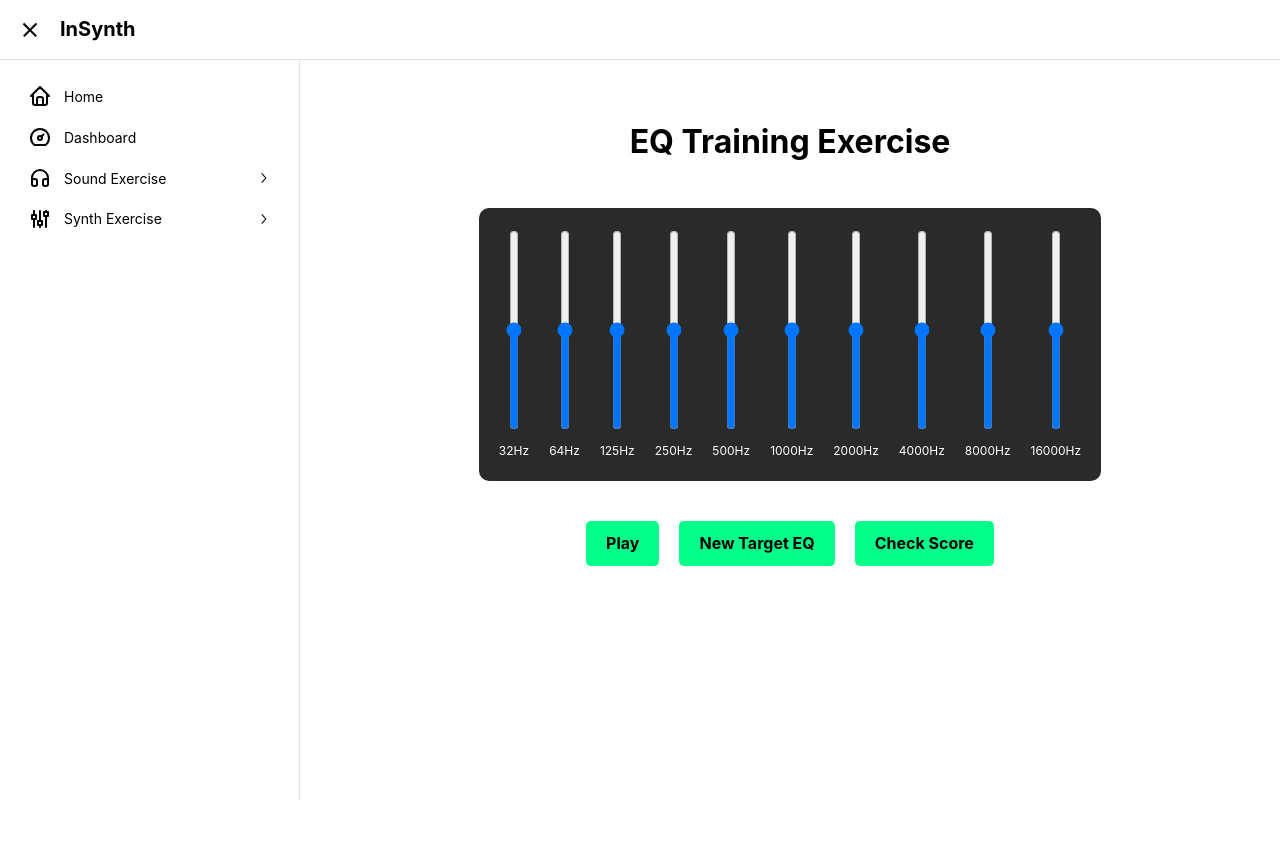
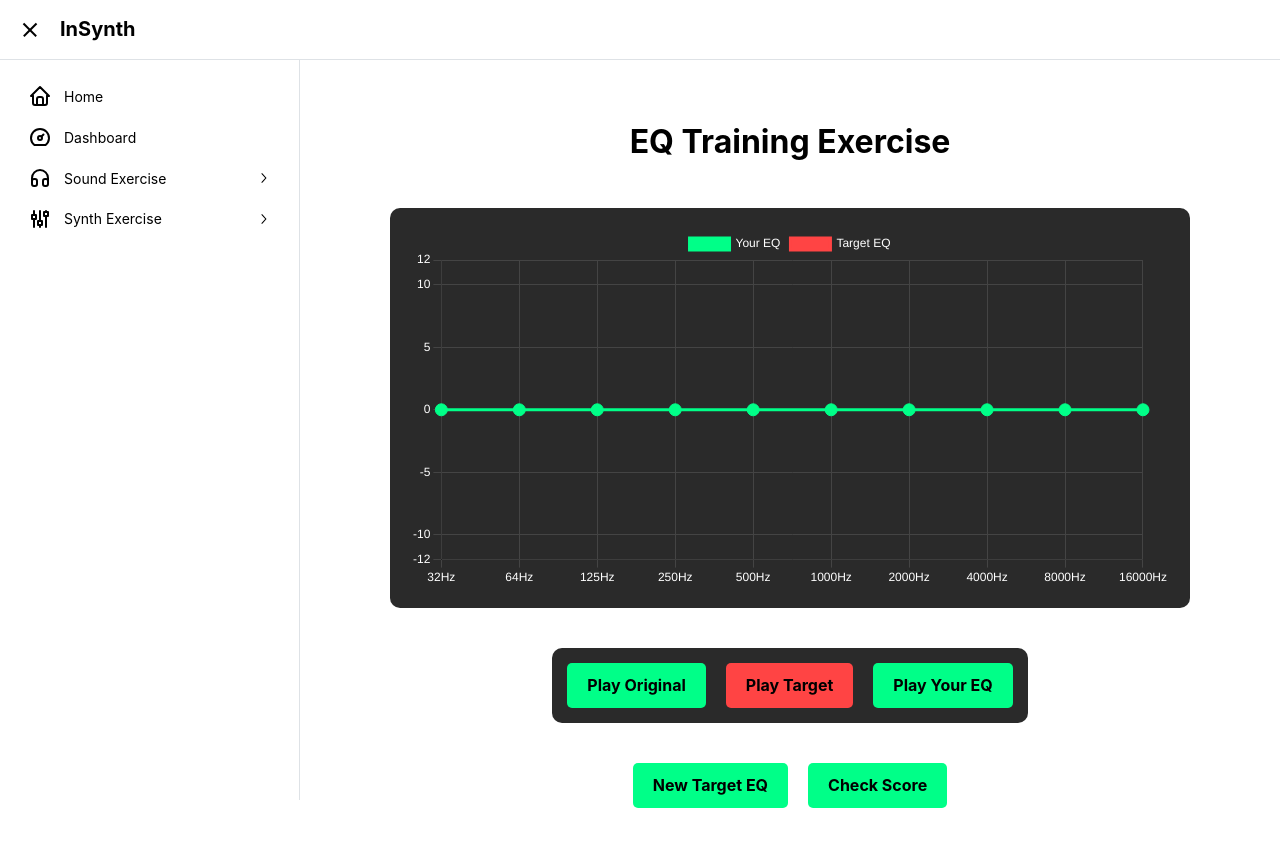
Before and after one commit to YuWangHei/InSynth, a React (Create React App) app: page /#/SynthQ1 in a window 1280 px wide. Before the commit this address led to /#/SynthQ3. Shown: the top 846 px of the page. Before the commit the page ends 800 px from the top, so only its background shows below. Built offline with nearby package versions, Linux system fonts and the light colour scheme.

Commit message:
Updated SynthExercise.js to allow user use Graphical EQ with line graph

```diff
--- a/package.json
+++ b/package.json
@@ -15,7 +15,9 @@
     "@testing-library/jest-dom": "^5.17.0",
     "@testing-library/react": "^13.4.0",
     "@testing-library/user-event": "^13.5.0",
+    "chart.js": "^4.4.6",
     "react": "^18.3.1",
+    "react-chartjs-2": "^5.2.0",
     "react-dom": "^18.3.1",
     "react-router-dom": "^6.27.0",
     "react-scripts": "5.0.1",
--- a/src/pages/synth-exercise/SynthExercise.js
+++ b/src/pages/synth-exercise/SynthExercise.js
@@ -1,9 +1,29 @@
 import React, { useState, useEffect, useRef } from 'react';
 import Frame from '../Frame';
 import styled from 'styled-components';
-import music from './SoundSample/NokiaRingTone.mp3'
+import music from './SoundSample/NokiaRingTone.mp3';
+import { Line } from 'react-chartjs-2';
+import {
+  Chart as ChartJS,
+  CategoryScale,
+  LinearScale,
+  PointElement,
+  LineElement,
+  Title,
+  Tooltip,
+  Legend
+} from 'chart.js';
 
-// Styled components
+ChartJS.register(
+  CategoryScale,
+  LinearScale,
+  PointElement,
+  LineElement,
+  Title,
+  Tooltip,
+  Legend
+);
+
 const EQContainer = styled.div`
   display: flex;
   flex-direction: column;
@@ -12,41 +32,12 @@ const EQContainer = styled.div`
   padding: 20px;
 `;
 
-const EQControls = styled.div`
-  display: flex;
-  gap: 20px;
-  align-items: flex-end;
+const GraphContainer = styled.div`
+  width: 800px;
+  height: 400px;
   background: #2a2a2a;
   padding: 20px;
   border-radius: 10px;
-`;
-
-const Band = styled.div`
-  display: flex;
-  flex-direction: column;
-  align-items: center;
-  gap: 10px;
-`;
-
-const Slider = styled.input`
-  -webkit-appearance: slider-vertical;
-  height: 200px;
-  width: 20px;
-  background: #4a4a4a;
-
-  &::-webkit-slider-thumb {
-    -webkit-appearance: none;
-    width: 20px;
-    height: 20px;
-    background: #00ff88;
-    border-radius: 50%;
-    cursor: pointer;
-  }
-`;
-
-const FreqLabel = styled.span`
-  color: white;
-  font-size: 12px;
 `;
 
 const Controls = styled.div`
@@ -68,6 +59,22 @@ const Button = styled.button`
   }
 `;
 
+const PlaybackControls = styled.div`
+  display: flex;
+  gap: 20px;
+  margin-top: 20px;
+  padding: 15px;
+  background: #2a2a2a;
+  border-radius: 10px;
+`;
+
+const PlaybackButton = styled(Button)`
+  background: ${props => props.$mode === 'target' ? '#ff4444' : '#00ff88'};
+  &:hover {
+    background: ${props => props.$mode === 'target' ? '#cc3333' : '#00cc6a'};
+  }
+`;
+
 const Score = styled.div`
   font-size: 24px;
   color: white;
@@ -75,34 +82,44 @@ const Score = styled.div`
 `;
 
 function SynthExercise() {
+  // Original audio context and elements
   const audioContext = useRef(null);
   const audioElement = useRef(null);
   const filters = useRef([]);
+
+  // Target EQ audio context and elements
+  const targetAudioContext = useRef(null);
+  const targetAudioElement = useRef(null);
+  const targetFilters = useRef([]);
+
+  const chartRef = useRef(null);
+  const isDragging = useRef(false);
+  const currentDragPoint = useRef(null);
+
   const [isPlaying, setIsPlaying] = useState(false);
+  const [isPlayingTarget, setIsPlayingTarget] = useState(false);
+  const [isPlayingOriginal, setIsPlayingOriginal] = useState(false);
+
+  const frequencies = [32, 64, 125, 250, 500, 1000, 2000, 4000, 8000, 16000];
   const [eqValues, setEqValues] = useState({
-    32: 0,
-    64: 0,
-    125: 0,
-    250: 0,
-    500: 0,
-    1000: 0,
-    2000: 0,
-    4000: 0,
-    8000: 0,
-    16000: 0
+    32: 0, 64: 0, 125: 0, 250: 0, 500: 0,
+    1000: 0, 2000: 0, 4000: 0, 8000: 0, 16000: 0
   });
   const [targetEQ, setTargetEQ] = useState({});
   const [score, setScore] = useState(0);
 
-  // Initialize Web Audio API
   useEffect(() => {
+    // Setup main audio context
     audioContext.current = new (window.AudioContext || window.webkitAudioContext)();
-    audioElement.current = new Audio(music); // Replace with actual audio path
-
+    audioElement.current = new Audio(music);
     const source = audioContext.current.createMediaElementSource(audioElement.current);
 
-    // Create filters for each frequency band
-    const frequencies = [32, 64, 125, 250, 500, 1000, 2000, 4000, 8000, 16000];
+    // Setup target audio context
+    targetAudioContext.current = new (window.AudioContext || window.webkitAudioContext)();
+    targetAudioElement.current = new Audio(music);
+    const targetSource = targetAudioContext.current.createMediaElementSource(targetAudioElement.current);
+
+    // Setup main filters
     filters.current = frequencies.map(freq => {
       const filter = audioContext.current.createBiquadFilter();
       filter.type = 'peaking';
@@ -112,19 +129,49 @@ function SynthExercise() {
       return filter;
     });
 
-    // Connect the filters in series
+    // Setup target filters
+    targetFilters.current = frequencies.map(freq => {
+      const filter = targetAudioContext.current.createBiquadFilter();
+      filter.type = 'peaking';
+      filter.frequency.value = freq;
+      filter.Q.value = 1;
+      filter.gain.value = 0;
+      return filter;
+    });
+
+    // Connect main audio chain
     source.connect(filters.current[0]);
     for (let i = 0; i < filters.current.length - 1; i++) {
       filters.current[i].connect(filters.current[i + 1]);
     }
     filters.current[filters.current.length - 1].connect(audioContext.current.destination);
 
+    // Connect target audio chain
+    targetSource.connect(targetFilters.current[0]);
+    for (let i = 0; i < targetFilters.current.length - 1; i++) {
+      targetFilters.current[i].connect(targetFilters.current[i + 1]);
+    }
+    targetFilters.current[targetFilters.current.length - 1].connect(targetAudioContext.current.destination);
+
+    // Add drag event listeners
+    document.addEventListener('mousemove', handleMouseMove);
+    document.addEventListener('mouseup', handleMouseUp);
+
     return () => {
-      if (audioContext.current) {
-        audioContext.current.close();
-      }
+      if (audioContext.current) audioContext.current.close();
+      if (targetAudioContext.current) targetAudioContext.current.close();
+      document.removeEventListener('mousemove', handleMouseMove);
+      document.removeEventListener('mouseup', handleMouseUp);
     };
   }, []);
+
+  // ... (keep the mouse handling functions the same)
+  const calculateDbFromY = (y, rect) => {
+    const height = rect.height;
+    const relativeY = y - rect.top;
+    const value = Math.round(24 * (1 - relativeY / height) - 12);
+    return Math.max(-12, Math.min(12, value));
+  };
 
   const handleEQChange = (freq, value) => {
     setEqValues(prev => ({
@@ -132,68 +179,227 @@ function SynthExercise() {
       [freq]: value
     }));
 
-    // Update filter gain
-    const filterIndex = Object.keys(eqValues).indexOf(freq.toString());
+    const filterIndex = frequencies.indexOf(Number(freq));
     if (filterIndex !== -1 && filters.current[filterIndex]) {
       filters.current[filterIndex].gain.value = value;
     }
   };
 
+  const handleMouseMove = (e) => {
+    if (isDragging.current && currentDragPoint.current !== null) {
+      const chart = chartRef.current;
+      if (!chart) return;
+
+      const rect = chart.canvas.getBoundingClientRect();
+      const newValue = calculateDbFromY(e.clientY, rect);
+
+      const freq = frequencies[currentDragPoint.current];
+      handleEQChange(freq, newValue);
+    }
+  };
+
+  const handleMouseUp = () => {
+    isDragging.current = false;
+    currentDragPoint.current = null;
+  };
+
+  const chartData = {
+    labels: frequencies.map(f => `${f}Hz`),
+    datasets: [
+      {
+        label: 'Your EQ',
+        data: Object.values(eqValues),
+        borderColor: '#00ff88',
+        backgroundColor: '#00ff88',
+        tension: 0.4,
+        pointRadius: 6,
+        pointHoverRadius: 8,
+      },
+      {
+        label: 'Target EQ',
+        data: Object.values(targetEQ),
+        borderColor: '#ff4444',
+        backgroundColor: '#ff4444',
+        tension: 0.4,
+        pointRadius: 6,
+        pointHoverRadius: 8,
+      }
+    ]
+  };
+
+  const chartOptions = {
+    responsive: true,
+    maintainAspectRatio: false,
+    scales: {
+      y: {
+        min: -12,
+        max: 12,
+        grid: {
+          color: '#444'
+        },
+        ticks: {
+          color: '#fff'
+        }
+      },
+      x: {
+        grid: {
+          color: '#444'
+        },
+        ticks: {
+          color: '#fff'
+        }
+      }
+    },
+    plugins: {
+      legend: {
+        labels: {
+          color: '#fff'
+        }
+      },
+      tooltip: {
+        enabled: true,
+        mode: 'nearest',
+        intersect: false
+      }
+    },
+    onClick: (event, elements) => {
+      if (elements.length > 0 && elements[0].datasetIndex === 0) {
+        isDragging.current = true;
+        currentDragPoint.current = elements[0].index;
+      }
+    },
+    onHover: (event, elements) => {
+      event.native.target.style.cursor = elements.length > 0 ? 'pointer' : 'default';
+    }
+  };
+
+  const checkScore = () => {
+    let totalDifference = 0;
+    frequencies.forEach(freq => {
+      totalDifference += Math.abs(eqValues[freq] - targetEQ[freq]);
+    });
+    const newScore = Math.max(0, 100 - (totalDifference / frequencies.length));
+    setScore(Math.round(newScore));
+  };
+
+  const playOriginal = async () => {
+    if (isPlayingTarget) {
+      await stopTarget();
+    }
+    if (isPlaying) {
+      await stopMain();
+    }
+
+    if (!isPlayingOriginal) {
+      if (targetAudioContext.current.state === 'suspended') {
+        await targetAudioContext.current.resume();
+      }
+      // Reset all target filters to 0
+      targetFilters.current.forEach(filter => {
+        filter.gain.value = 0;
+      });
+      targetAudioElement.current.currentTime = 0;
+      await targetAudioElement.current.play();
+      setIsPlayingOriginal(true);
+    } else {
+      await stopOriginal();
+    }
+  };
+
+  const playTarget = async () => {
+    if (isPlayingOriginal) {
+      await stopOriginal();
+    }
+    if (isPlaying) {
+      await stopMain();
+    }
+
+    if (!isPlayingTarget) {
+      if (targetAudioContext.current.state === 'suspended') {
+        await targetAudioContext.current.resume();
+      }
+      // Apply target EQ values
+      Object.entries(targetEQ).forEach(([freq, value], index) => {
+        targetFilters.current[index].gain.value = value;
+      });
+      targetAudioElement.current.currentTime = 0;
+      await targetAudioElement.current.play();
+      setIsPlayingTarget(true);
+    } else {
+      await stopTarget();
+    }
+  };
+
+  const stopOriginal = async () => {
+    targetAudioElement.current.pause();
+    targetAudioElement.current.currentTime = 0;
+    setIsPlayingOriginal(false);
+  };
+
+  const stopTarget = async () => {
+    targetAudioElement.current.pause();
+    targetAudioElement.current.currentTime = 0;
+    setIsPlayingTarget(false);
+  };
+
+  const stopMain = async () => {
+    audioElement.current.pause();
+    audioElement.current.currentTime = 0;
+    setIsPlaying(false);
+  };
+
+  const togglePlay = async () => {
+    if (isPlayingOriginal) {
+      await stopOriginal();
+    }
+    if (isPlayingTarget) {
+      await stopTarget();
+    }
+
+    if (!isPlaying) {
+      if (audioContext.current.state === 'suspended') {
+        await audioContext.current.resume();
+      }
+      audioElement.current.currentTime = 0;
+      await audioElement.current.play();
+      setIsPlaying(true);
+    } else {
+      await stopMain();
+    }
+  };
+
   const generateTargetEQ = () => {
     const newTargetEQ = {};
-    Object.keys(eqValues).forEach(freq => {
-      newTargetEQ[freq] = Math.round((Math.random() * 24) - 12); // Random value between -12 and +12
+    frequencies.forEach(freq => {
+      newTargetEQ[freq] = Math.round((Math.random() * 24) - 12);
     });
     setTargetEQ(newTargetEQ);
   };
 
-  const togglePlay = () => {
-    if (audioContext.current.state === 'suspended') {
-      audioContext.current.resume();
-    }
-
-    if (!isPlaying) {
-      audioElement.current.play();
-    } else {
-      audioElement.current.pause();
-      audioElement.current.currentTime = 0;
-    }
-    setIsPlaying(!isPlaying);
-  };
-
-  const checkScore = () => {
-    let totalDifference = 0;
-    Object.keys(eqValues).forEach(freq => {
-      totalDifference += Math.abs(eqValues[freq] - targetEQ[freq]);
-    });
-    const newScore = Math.max(0, 100 - (totalDifference / Object.keys(eqValues).length));
-    setScore(Math.round(newScore));
-  };
+  // ... (keep the rest of the code the same, including chartData and chartOptions)
 
   return (
     <Frame>
       <EQContainer>
         <h1>EQ Training Exercise</h1>
 
-        <EQControls>
-          {Object.entries(eqValues).map(([freq, value]) => (
-            <Band key={freq}>
-              <Slider
-                type="range"
-                min="-12"
-                max="12"
-                value={value}
-                onChange={(e) => handleEQChange(freq, Number(e.target.value))}
-              />
-              <FreqLabel>{freq}Hz</FreqLabel>
-            </Band>
-          ))}
-        </EQControls>
+        <GraphContainer>
+          <Line ref={chartRef} data={chartData} options={chartOptions} />
+        </GraphContainer>
+
+        <PlaybackControls>
+          <PlaybackButton onClick={playOriginal}>
+            {isPlayingOriginal ? 'Stop Original' : 'Play Original'}
+          </PlaybackButton>
+          <PlaybackButton $mode="target" onClick={playTarget}>
+            {isPlayingTarget ? 'Stop Target' : 'Play Target'}
+          </PlaybackButton>
+          <Button onClick={togglePlay}>
+            {isPlaying ? 'Stop Your EQ' : 'Play Your EQ'}
+          </Button>
+        </PlaybackControls>
 
         <Controls>
-          <Button onClick={togglePlay}>
-            {isPlaying ? 'Stop' : 'Play'}
-          </Button>
           <Button onClick={generateTargetEQ}>
             New Target EQ
           </Button>
@@ -202,15 +408,6 @@ function SynthExercise() {
           </Button>
         </Controls>
 
-        {targetEQ && Object.keys(targetEQ).length > 0 && (
-          <div>
-            <h3>Target EQ Values:</h3>
-            {Object.entries(targetEQ).map(([freq, value]) => (
-              <div key={freq}>{freq}Hz: {value}dB</div>
-            ))}
-          </div>
-        )}
-
         <Score>Score: {score}</Score>
       </EQContainer>
     </Frame>
```
Also changed, not shown: 1 other file (tests, documents, lock files or other folders).
